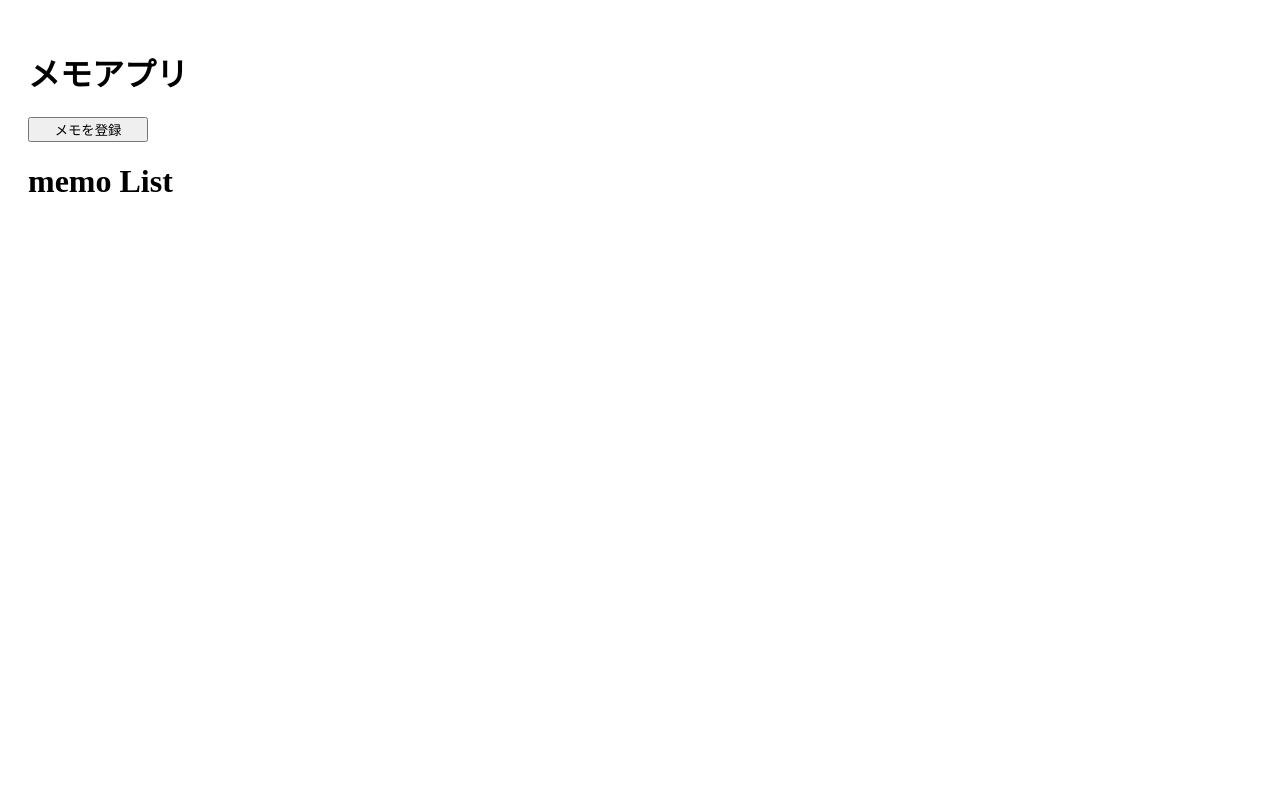
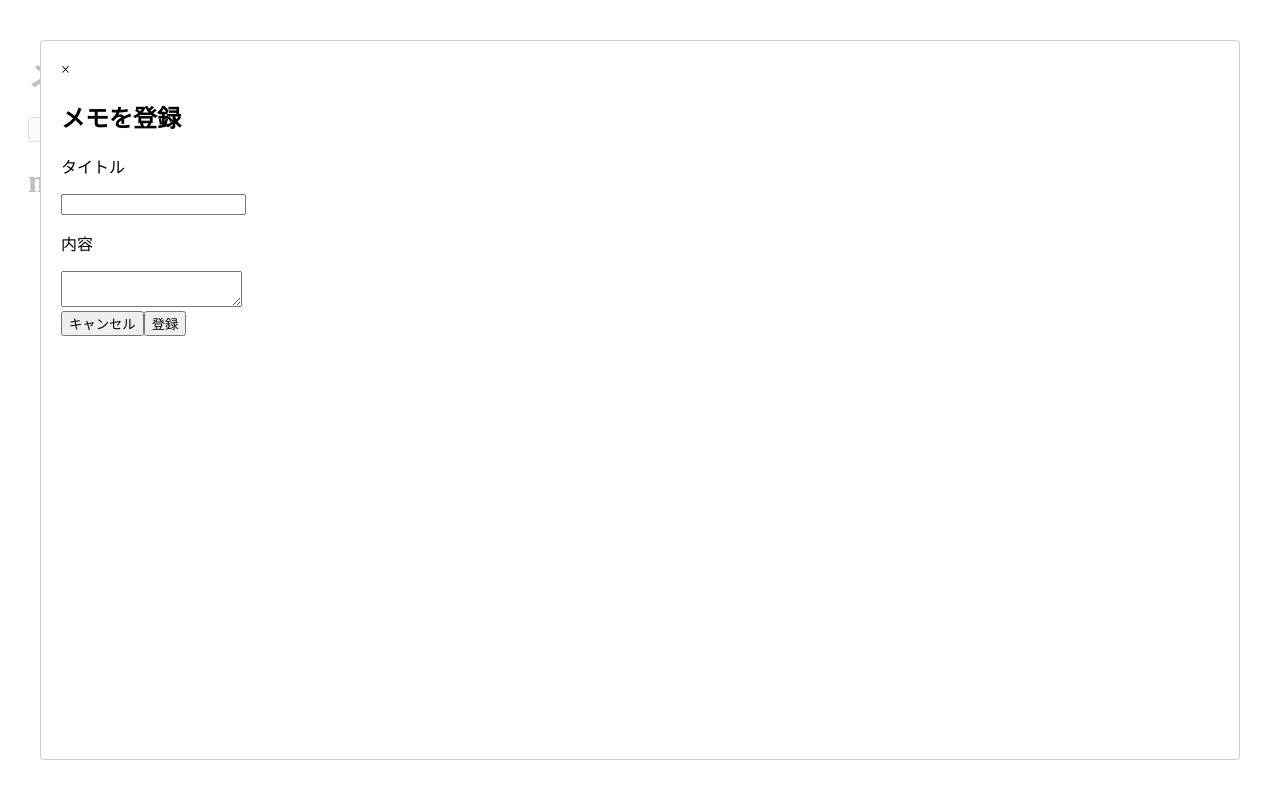
Before and after one commit to ysaito06/react-memo-app, a React (Vite) app: page / in a window 1280 px wide. Both pictures are taken after a click on the button "メモを登録". Built offline with nearby package versions, Linux system fonts and the light colour scheme.

Commit message:
add modal

```diff
--- a/package.json
+++ b/package.json
@@ -22,6 +22,7 @@
     "@trivago/prettier-plugin-sort-imports": "^4.3.0",
     "@types/react": "^18.2.48",
     "@types/react-dom": "^18.2.18",
+    "@types/react-modal": "^3.16.3",
     "@typescript-eslint/eslint-plugin": "^6.19.1",
     "@typescript-eslint/parser": "^6.19.1",
     "eslint": "^8.56.0",
@@ -36,6 +37,7 @@
   },
   "dependencies": {
     "@vitejs/plugin-react": "^4.2.1",
+    "react-modal": "^3.16.1",
     "vite": "^5.0.12"
   }
 }
--- /dev/null
+++ b/src/components/modal/RegisterMemoModal.tsx
@@ -0,0 +1,86 @@
+import React, { useState } from 'react';
+import { useMemoList } from '../../hooks/useMemoList';
+
+interface Props {
+  onClose: () => void;
+}
+
+export const RegisterMemoModal = ({ onClose }: Props) => {
+  const { setMemoList } = useMemoList();
+  const [memoTitle, setMemoTitle] = useState<string>('');
+  const [memoContext, setMemoContext] = useState<string>('');
+
+  /**
+   * メモを登録
+   */
+  const registerMemo = () => {
+    const localStorageMemoList: string = localStorage.getItem('memoList') ?? '';
+    // eslint-disable-next-line @typescript-eslint/no-explicit-any
+    const newMemoList: any[] = localStorageMemoList
+      ? JSON.parse(localStorageMemoList)
+      : [];
+    const now: Date = new Date();
+
+    newMemoList.push({
+      title: memoTitle,
+      context: memoContext,
+      date: `${String(now.getFullYear())}年${String(
+        now.getMonth() + 1
+      )}月${String(now.getDate())}日`,
+    });
+
+    localStorage.setItem('memoList', JSON.stringify(newMemoList));
+
+    setMemoList(newMemoList);
+  };
+
+  const handleInputChangeTitle = (
+    event: React.ChangeEvent<HTMLInputElement>
+  ) => {
+    setMemoTitle(event.target.value);
+  };
+  const handleInputChangeContext = (
+    event: React.ChangeEvent<HTMLInputElement>
+  ) => {
+    setMemoContext(event.target.value);
+  };
+
+  return (
+    <div className="modal">
+      <div className="modal-background">
+        <div className="modal-contents">
+          <span className="close" onClick={onClose}>
+            ×
+          </span>
+          <h2 className="title">メモを登録</h2>
+          <div className="contents">
+            <label className="input-title">
+              <p>タイトル</p>
+              <input
+                value={memoTitle}
+                type="text"
+                onChange={(e) => handleInputChangeTitle(e)}
+              />
+            </label>
+            <label className="input-context">
+              <p>内容</p>
+              <textarea
+                value={memoContext}
+                // eslint-disable-next-line @typescript-eslint/no-explicit-any
+                onChange={(e: any) => handleInputChangeContext(e)}
+              />
+            </label>
+          </div>
+          <div className="buttons">
+            <button className="btn" onClick={onClose}>
+              キャンセル
+            </button>
+            <button className="btn" onClick={registerMemo}>
+              登録
+            </button>
+          </div>
+        </div>
+      </div>
+    </div>
+  );
+};
--- a/src/hooks/useMemo.tsx
+++ b/src/hooks/useMemoList.tsx
@@ -6,7 +6,7 @@ export interface memo {
   date: string;
 }
 
-export const useMemo = () => {
+export const useMemoList = () => {
   const [screenType, setScreenType] = useState<number>(0);
   const [showDeleteMemoModalFlg, setShowDeleteMemoModalFlg] =
     useState<boolean>(false);
--- /dev/null
+++ b/src/hooks/useRegisterModal.tsx
@@ -0,0 +1,16 @@
+import { useState } from 'react';
+
+export const useRegisterModal = () => {
+  const [isOpen, setIsOpen] = useState<boolean>(false);
+  const open = () => {
+    setIsOpen(true);
+  };
+  const close = () => {
+    setIsOpen(false);
+  };
+  return {
+    open,
+    close,
+    isOpen,
+  };
+};
--- a/src/pages/List.tsx
+++ b/src/pages/List.tsx
@@ -1,16 +1,15 @@
 import React, { useEffect } from 'react';
+import Modal from 'react-modal';
 import { MemoList } from '../components/MemoList';
-import { useMemo } from '../hooks/useMemo';
+import { RegisterMemoModal } from '../components/modal/RegisterMemoModal';
+import { useMemoList } from '../hooks/useMemoList';
+import { useRegisterModal } from '../hooks/useRegisterModal';
 
 export const List: React.FC = () => {
   const {
     //memoList,
     setMemoList,
-    //showRegisterMemoModalFlg,
-    setShowRegisterMemoModalFlg,
-    //showDeleteMemoModalFlg,
-    //setShowDeleteMemoModalFlg,
-  } = useMemo();
+  } = useMemoList();
 
   const loadMemoList = () => {
     // eslint-disable-next-line @typescript-eslint/no-explicit-any
@@ -20,16 +19,23 @@ export const List: React.FC = () => {
     setMemoList(storageMemoList);
   };
 
+  const {
+    isOpen: isOpenRegisterModal,
+    open: openRegisterModal,
+    close: closeRegisterModal,
+  } = useRegisterModal();
+
   useEffect(() => {
     loadMemoList();
   }, []);
   return (
+    <>
       <div>
         <div style={{ marginTop: '12px' }}>
           <button
             type="button"
             style={{ width: '120px' }}
-          onClick={() => setShowRegisterMemoModalFlg(true)}
+            onClick={openRegisterModal}
           >
             メモを登録
           </button>
@@ -38,5 +44,9 @@ export const List: React.FC = () => {
           </div>
         </div>
       </div>
+      <Modal isOpen={isOpenRegisterModal}>
+        <RegisterMemoModal onClose={closeRegisterModal} />
+      </Modal>
+    </>
   );
 };
```
Also changed, not shown: 1 other file (tests, documents, lock files or other folders). Lines whose indentation alone changed are shown as unchanged.
